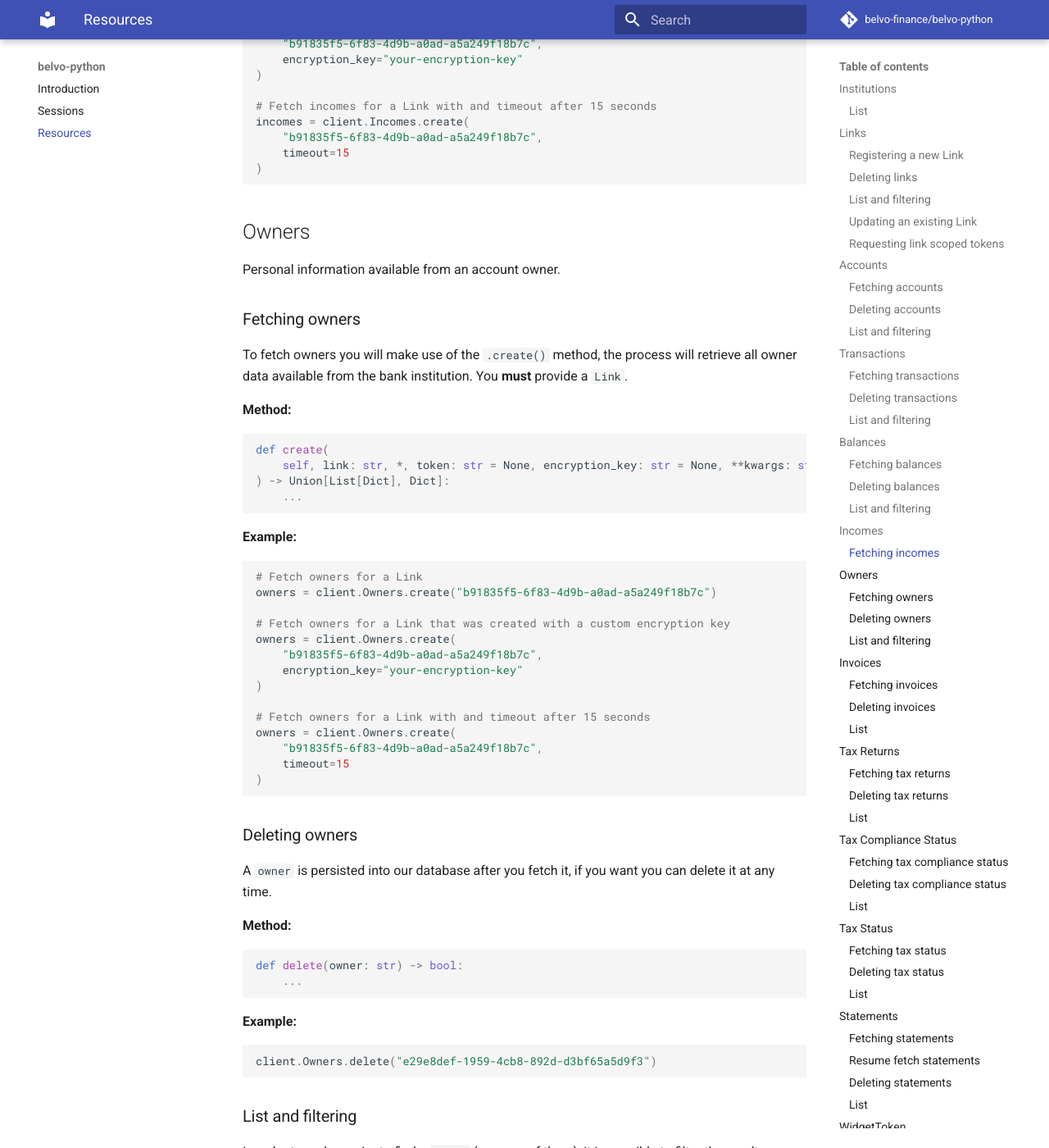
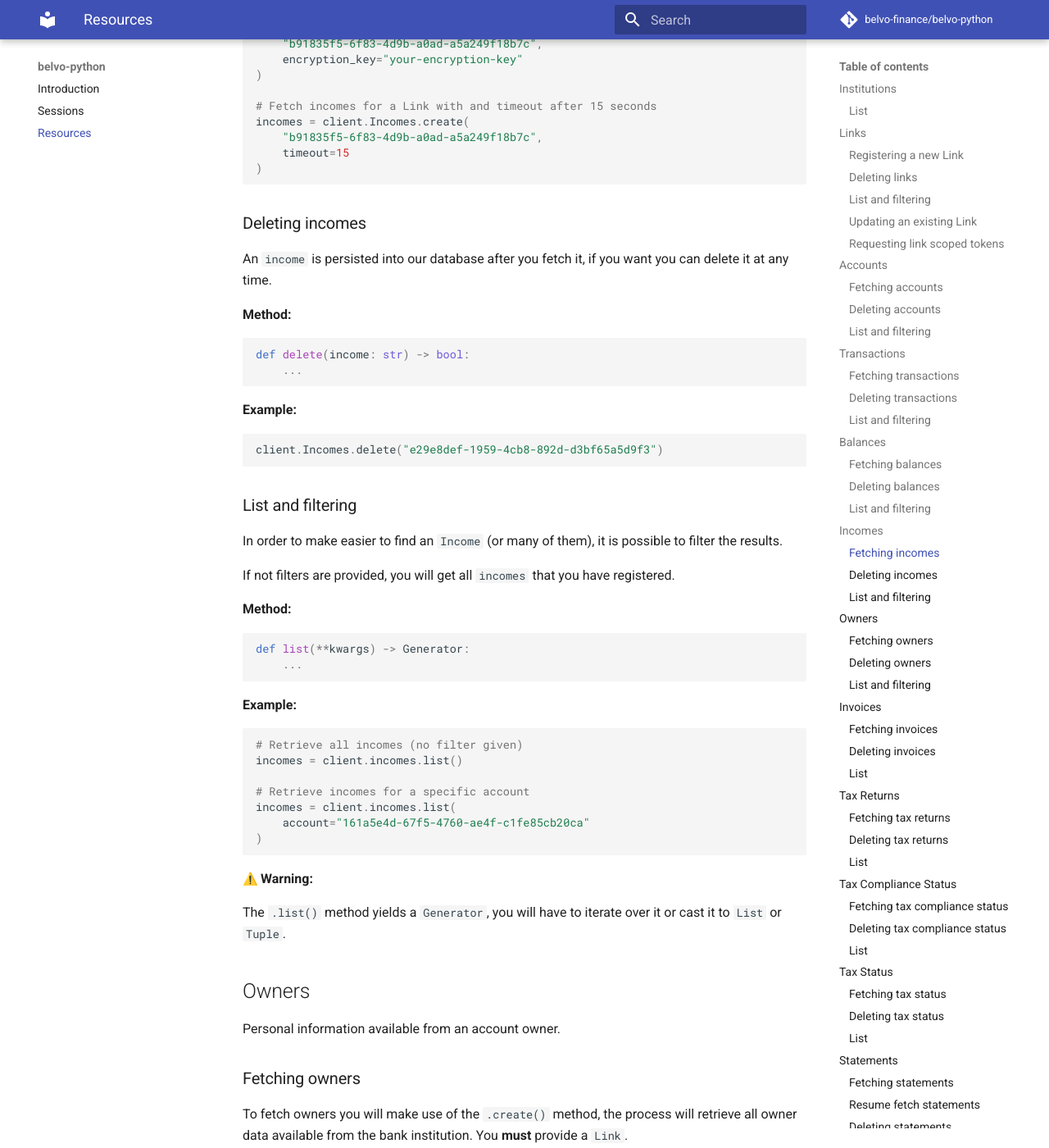
Before and after one commit to tian2992/belvo-python, an MkDocs documentation site: the page built from docs/resources.md, in a window 1280 px wide and 1400 px high, scrolled down 10858 px. Shown: the whole window at 82% size. Built offline with MkDocs 1.6.1 and Material for MkDocs 9.7.7, drawn with Linux system fonts in a browser that asks for light colours; emoji names are drawn with the system emoji font; comment, search, counter and statistics services are not loaded.

Commit message:
[Added] [BEL-3658] Add support for DEL, GET and DETAIL in Incomes (#111)
* Add support for DEL, GET and DETAIL in Incomes

````diff
--- a/docs/resources.md
+++ b/docs/resources.md
@@ -522,6 +522,50 @@ incomes = client.Incomes.create(
 )
 ```
 
+### Deleting incomes
+An `income` is persisted into our database after you fetch it, if you want you
+can delete it at any time.
+
+**Method:**
+```python
+def delete(income: str) -> bool:
+    ...
+```
+
+**Example:**
+```python
+client.Incomes.delete("e29e8def-1959-4cb8-892d-d3bf65a5d9f3")
+
+```
+
+### List and filtering
+In order to make easier to find an `Income` (or many of them), it is possible to
+filter the results.
+
+If not filters are provided, you will get all `incomes` that you have registered.
+
+**Method:**
+```python
+def list(**kwargs) -> Generator:
+    ...
+```
+
+**Example:**
+```python
+# Retrieve all incomes (no filter given)
+incomes = client.incomes.list()
+
+# Retrieve incomes for a specific account
+incomes = client.incomes.list(
+    account="161a5e4d-67f5-4760-ae4f-c1fe85cb20ca"
+)
+```
+
+**:warning: Warning:**
+
+The `.list()` method yields a `Generator`, you will have to iterate  over it or cast it to `List` or `Tuple`.
+
+
 
 ## Owners
 Personal information available from an account owner.
````
Also changed, not shown: 2 other files.
